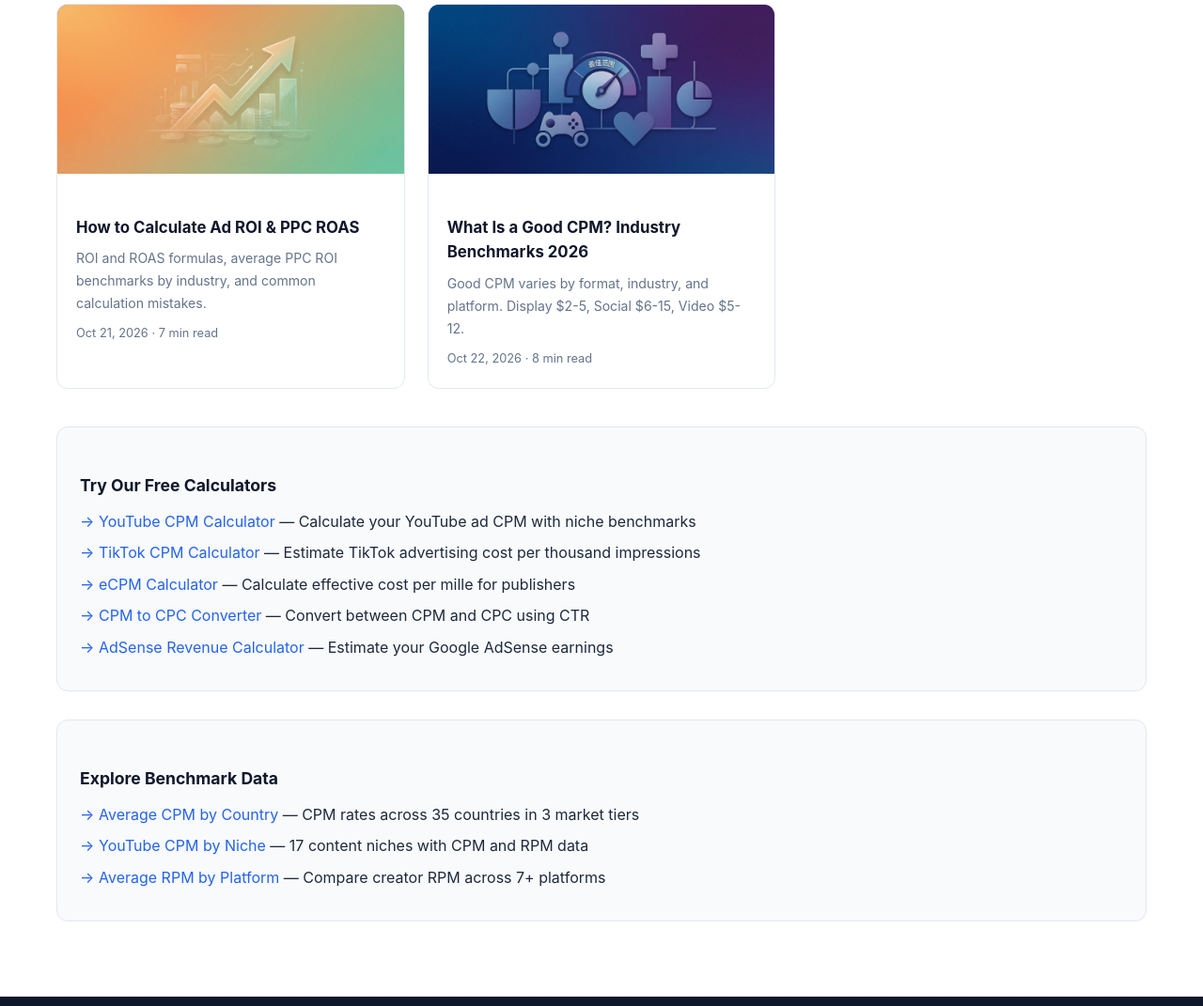
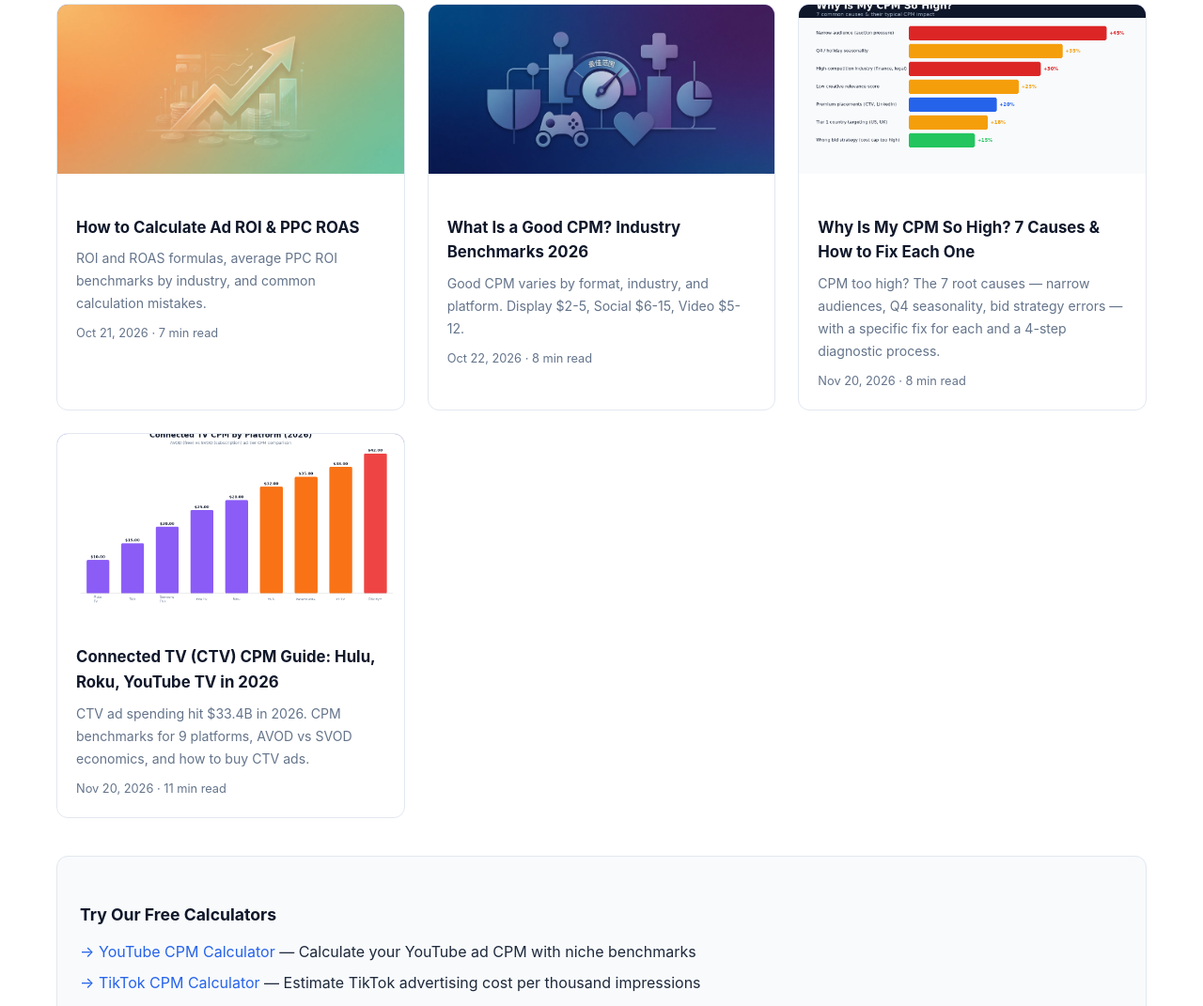
Before and after one commit to fangfangtu1015/CPM-Calculator, a plain HTML site: page blog/index.html in a window 1280 px wide. Shown: the part 3799-4870 px from the top of the page at 94% size. Drawn offline with Linux system fonts and the light colour scheme.

Commit message:
Update index.html

```diff
--- a/blog/index.html
+++ b/blog/index.html
@@ -289,6 +289,23 @@
           <div class="blog-meta">Oct 22, 2026 · 8 min read</div>
         </div>
       </div>
+   <div class="blog-card">
+        <div class="blog-card-img"><img src="/images/why-is-my-cpm-so-high.png" alt="Why Is My CPM So High" loading="lazy" width="1200" height="675"></div>
+        <div class="blog-card-body">
+          <h3><a href="why-is-my-cpm-so-high/">Why Is My CPM So High? 7 Causes &amp; How to Fix Each One</a></h3>
+          <p>CPM too high? The 7 root causes — narrow audiences, Q4 seasonality, bid strategy errors — with a specific fix for each and a 4-step diagnostic process.</p>
+          <div class="blog-meta">Nov 20, 2026 · 8 min read</div>
+        </div>
+      </div>
+      <div class="blog-card">
+        <div class="blog-card-img"><img src="/images/blog-ctv-cpm-guide.png" alt="Connected TV CPM Guide" loading="lazy" width="1200" height="675"></div>
+        <div class="blog-card-body">
+          <h3><a href="connected-tv-ctv-cpm-guide/">Connected TV (CTV) CPM Guide: Hulu, Roku, YouTube TV in 2026</a></h3>
+          <p>CTV ad spending hit $33.4B in 2026. CPM benchmarks for 9 platforms, AVOD vs SVOD economics, and how to buy CTV ads.</p>
+          <div class="blog-meta">Nov 20, 2026 · 11 min read</div>
+        </div>
+      </div>
+
     </div>
 
     <div class="related-links" style="margin-top:40px;">
```
